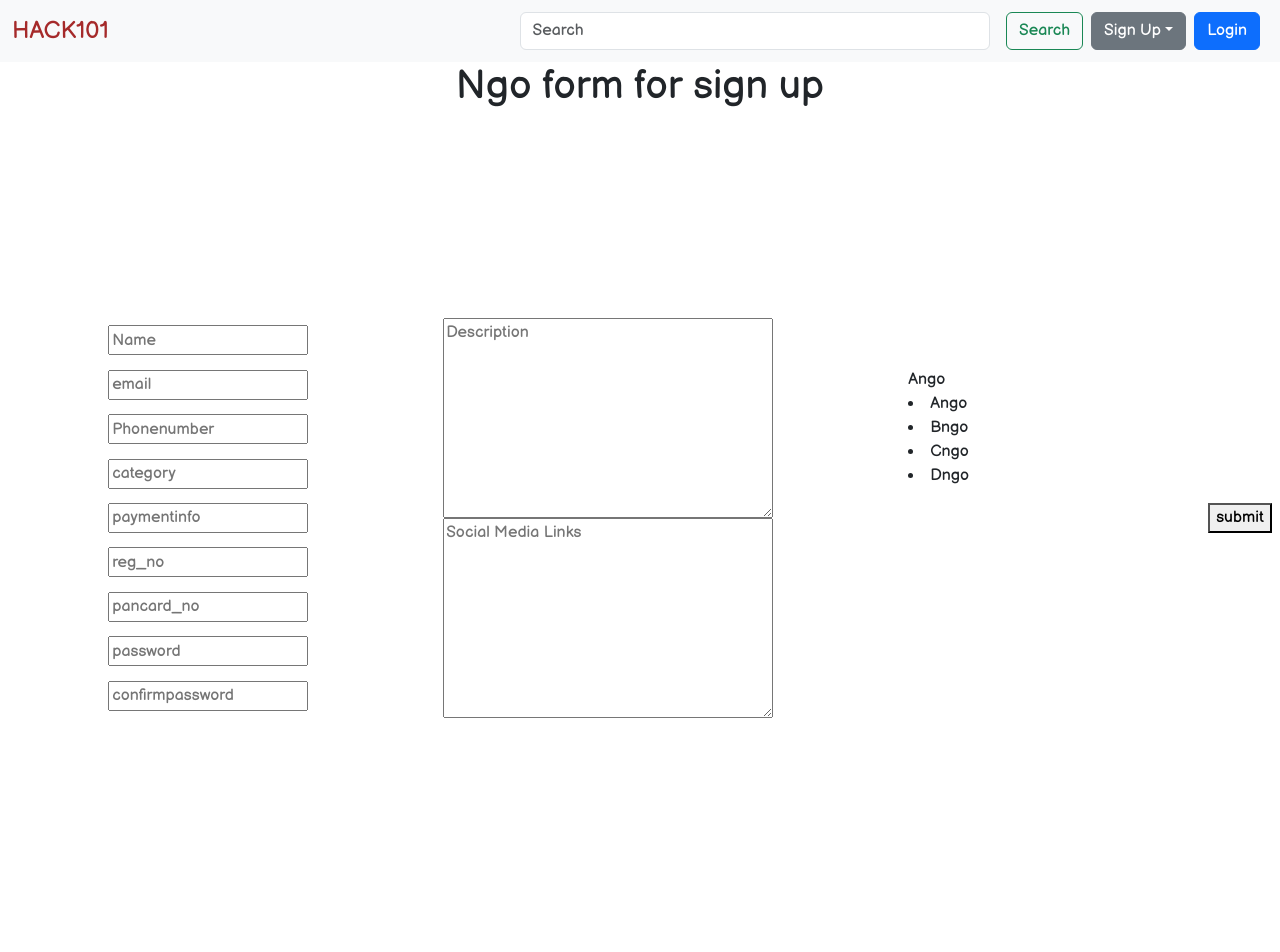
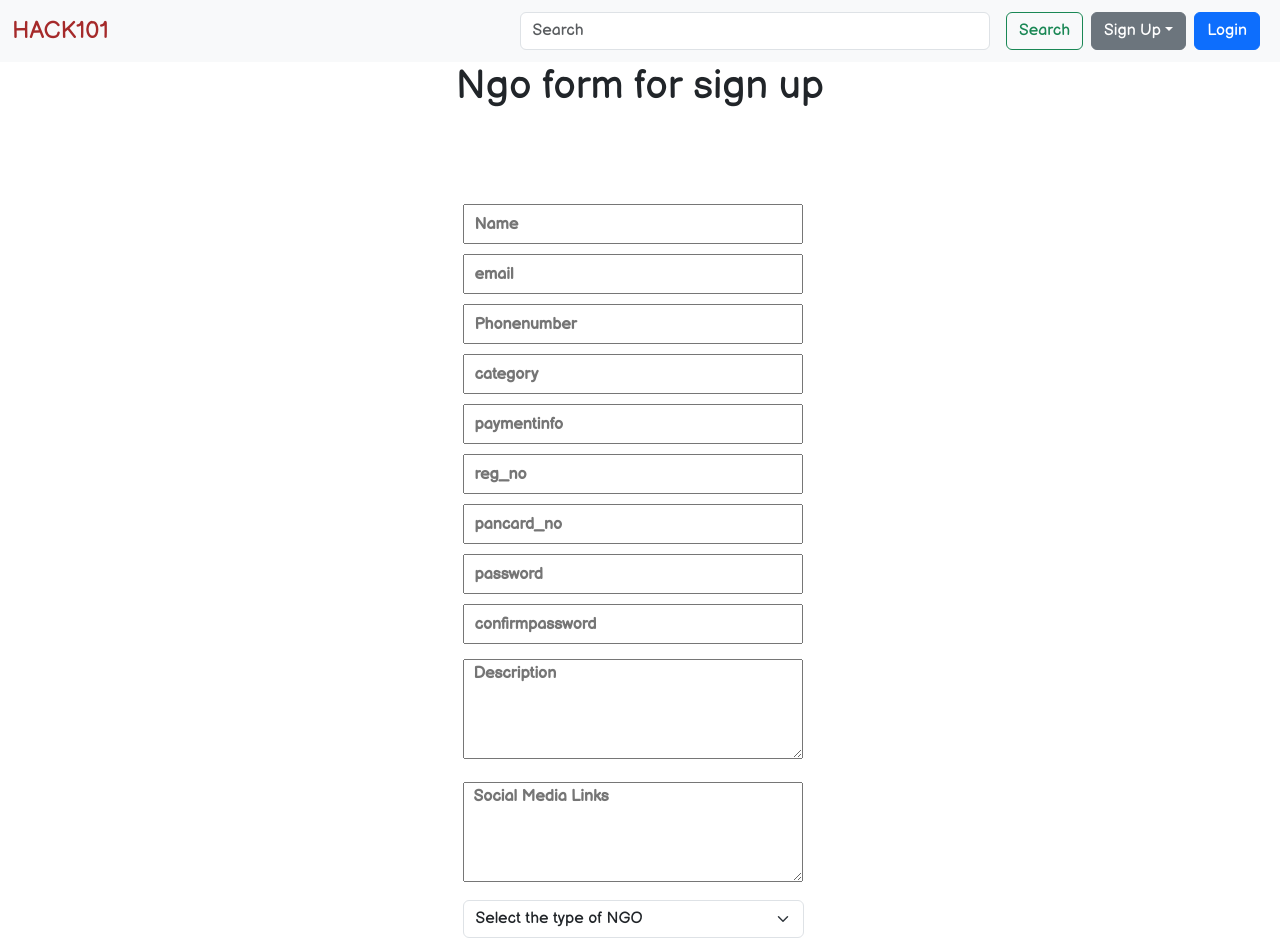
Before and after one commit to SaiRatan1/TRINIT_HACK101_DEV, a React (Create React App) app in the folder hack101/: page /ngosignup in a window 1280 px wide. Shown: the top 952 px of the page. Before the commit the page ends 918 px from the top, so only its background shows below. Built offline with nearby package versions, Linux system fonts and the light colour scheme.

Commit message:
New Commit

```diff
--- a/hack101/src/App.css
+++ b/hack101/src/App.css
@@ -89,6 +89,10 @@
     width: 340px;
     padding-left: 10px;
     height: 40px;
+}
+.des{
+    margin-top: 15px;
+    height: 100px;
 }
 .invalid{
     color: red;
@@ -253,26 +257,35 @@ h1{
     width: 400px;
     height: 400px;
 }
-#ngoforma > input{
-    display: inline-block;
-    width: 200px;
-    height: 30px;
-}
 #ngoform > #ngoformc{
     justify-content: center;
 }
 #ngoform_drop{
     width: 200px;
-    height: 300px;
+    height: 130px;
 }
-/* #ngoform_drop_elements{
+#ngoform_drop_elements{
     /* display: none; */
-/*} */
+}
+
+.applyhover:hover #ngoform_drop_elements{
+        visibility: visible;
+}
+
 #ngoform_drop_elements > li:hover{
     background-color: gray;
+
 }
 
+#ngoform_drop_elements > li{
+    list-style: none;
+}
 
 .apper{
     width: 30%;
 }
+
+.cwidth{
+    margin-top: 10px;
+    width: 341px;
+}
--- a/hack101/src/navbar.js
+++ b/hack101/src/navbar.js
@@ -5,11 +5,15 @@ import { Link } from 'react-router-dom'
 import CredContext from './context/Credentials/credContext'
 
 const Navbar = () => {
+
+
     const [search, setSearch] = useState('')
     const navigate = useNavigate()
     const credentials = useContext(CredContext);
     console.log(credentials.credentials)
     console.log(window.localStorage.getItem('credentials'), ' from localstorage in navbar')
+
+
     // if(JSON.stringify(localStorage.getItem("credentials"))!==JSON.stringify({})){
     //     credentials.setCredentials(localStorage.getItem(credentials));
     // }
@@ -76,7 +80,7 @@ const Navbar = () => {
                                 <button className="btn  btn-primary mx-2" type="submit">Profile</button></Link>}
 
 
-                                {(credentials.credentials.accountType==='NGO') && <Link to={`/ngo/${credentials.credentials.userId}`}>
+                                {(credentials.credentials.accountType==='ngo') && <Link to={`/ngo/${credentials.credentials.ngoId}`}>
                                 <button className="btn  btn-primary mx-2" type="submit">Profile</button></Link>}
                             </>}
 
--- a/hack101/src/ngodata.js
+++ b/hack101/src/ngodata.js
@@ -8,9 +8,13 @@ import { useLocation } from 'react-router-dom'
 
 
 const Ngodata = () => {
+    // const location = useLocation();
+    // const query = new URLSearchParams(location.search);
+    // const id = query.get('id');
+
     const location = useLocation();
-    const query = new URLSearchParams(location.search);
-    const id = query.get('id');
+    // const query = new URLSearchParams(location.search);
+    const id = location.pathname.slice(10)
 
     const [ngodata,setNgodata] = useState({})
     const details =async  ()=>{
--- a/hack101/src/ngosignup.js
+++ b/hack101/src/ngosignup.js
@@ -35,13 +35,13 @@ export default class Ngosignup extends React.Component {
                     name: document.getElementById('form1').value,
                     email: document.getElementById('form2').value,
                     phoneNumber: document.getElementById('form3').value,
-                    category: document.getElementById('form5').value,
-                    paymentUPI: document.getElementById('form4').value,
+                    category: document.getElementById('form4').value,
+                    paymentUPI: document.getElementById('form5').value,
                     regNo: document.getElementById('form6').value,
                     panNo: document.getElementById('form7').value,
                     description: document.getElementById('form8').value,
                     // socialLinks:  document.getElementById('form9').value,
-                    typeOfNGO: document.getElementById('form10').innerHTML,
+                    typeOfNGO: document.getElementById('form10').value,
                     password: document.getElementById('form11').value
                 }),
                 headers: {
@@ -57,35 +57,46 @@ export default class Ngosignup extends React.Component {
         return (
             <div>
                 <h1>Ngo form for sign up</h1>
-                <form id='ngoform' onSubmit={this.fun1} >
-                    <div id='ngoforma'>
-                        <input type="text" id="form1" placeholder='Name' />
-                        <input type="email" id="form2" placeholder='email' />
-                        <input type="number" id="form3" placeholder='Phonenumber' />
-                        <input type="text" id="form4" placeholder='category' />
-                        <input type="text" id="form5" placeholder='paymentinfo' />
-                        <input type="text" id="form6" placeholder='reg_no' />
-                        <input type="text" id="form7" placeholder='pancard_no' />
-                        <input type="password" id='form11' placeholder='password' />
-                        <input type="password" id='form12' placeholder='confirmpassword' />
-                    </div>
-                    <div id='ngoformb'>
-                        <textarea id="form8" cols="30" rows="10" placeholder='Description'></textarea>
-                        <textarea id="form9" cols="30" rows="10" placeholder='Social Media Links'></textarea>
-                    </div>
-                    <div id='ngoformc'>
-                        <div id='ngoform_drop'>
-                            <div type="text" id='form10' placeholder='type_of_ngo'>Ango</div>
+                <div className="c2">
+                    <form id="signupsubmit" onSubmit={this.fun1} >
+                        <input type="text" className="name" id="form1" placeholder='Name' /><br />
+                        <input type="email" id="form2" className="name" placeholder='email' /><br />
+                        <input type="number" id="form3" className="name" placeholder='Phonenumber' /><br />
+                        <input type="text" id="form4" className="name" placeholder='category' /><br />
+                        <input type="text" id="form5" className="name" placeholder='paymentinfo' /><br />
+                        <input type="text" id="form6" className="name" placeholder='reg_no' /><br />
+                        <input type="text" id="form7" className="name" placeholder='pancard_no' /><br />
+                        <input type="password" id='form11' className="name" placeholder='password' /><br />
+                        <input type="password" id='form12' className="name" placeholder='confirmpassword' /><br />
+
+                        <textarea id="form8" className="name des" cols="30" rows="10" placeholder='Description'></textarea><br />
+                        <textarea id="form9" className="name des" cols="30" rows="10" placeholder='Social Media Links'></textarea><br />
+
+
+
+
+                        <select className="form-select cwidth" aria-label="Default select example">
+                            <option id='form10' selected>Select the type of NGO</option>
+                            <option value="1">Ango</option>
+                            <option value="2">Bngo</option>
+                            <option value="3">Cngo</option>
+                            <option value="3">Dngo</option>
+                        </select>
+
+
+
+                        {/* <div id='ngoform_drop'>
+                            <span className='cat'>Category</span> <div type="text" className="name applyhover" id='form10' placeholder='type_of_ngo'>Ango</div>
                             <div id='ngoform_drop_elements'>
                                 <Ele1 txt='Ango' />
                                 <Ele1 txt='Bngo' />
                                 <Ele1 txt='Cngo' />
                                 <Ele1 txt='Dngo' />
-                            </div>
-                        </div>
-                    </div>
-                    <button type='submit'>submit</button>
-                </form>
+                            </div> */}
+                        <br />
+                        <button type='submit' className='submit '>submit</button>
+                    </form>
+                </div>
             </div>
         );
     }
--- a/hack101/src/searchpage.js
+++ b/hack101/src/searchpage.js
@@ -32,8 +32,8 @@ export default function Searchpage() {
     let [obj1, setobj1] = useState([]);
     const location = useLocation()
     useEffect(() => {
-        fetch(`http://localhost:4000/api/search/?query=${location.state.query}`).then(data => data.json()).then(data => {
-            let rows = data;
+        fetch(`http://localhost:4000/api/search/?q=${location.state.query}`).then(data => data.json()).then(data => {
+            let rows = data.NGOS;
             let arr = [];
             for (let i = 0; i < rows.length; i++) {
                 arr.push(<Ele1 key={i} namer={rows[i].name} des={rows[i].description} cat={rows[i].category}></Ele1>);
```
